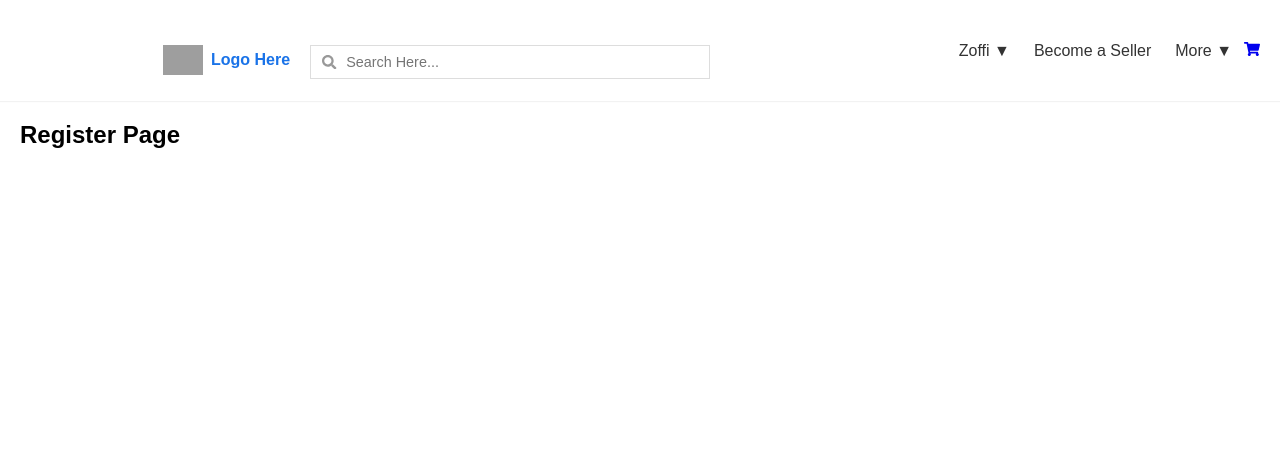
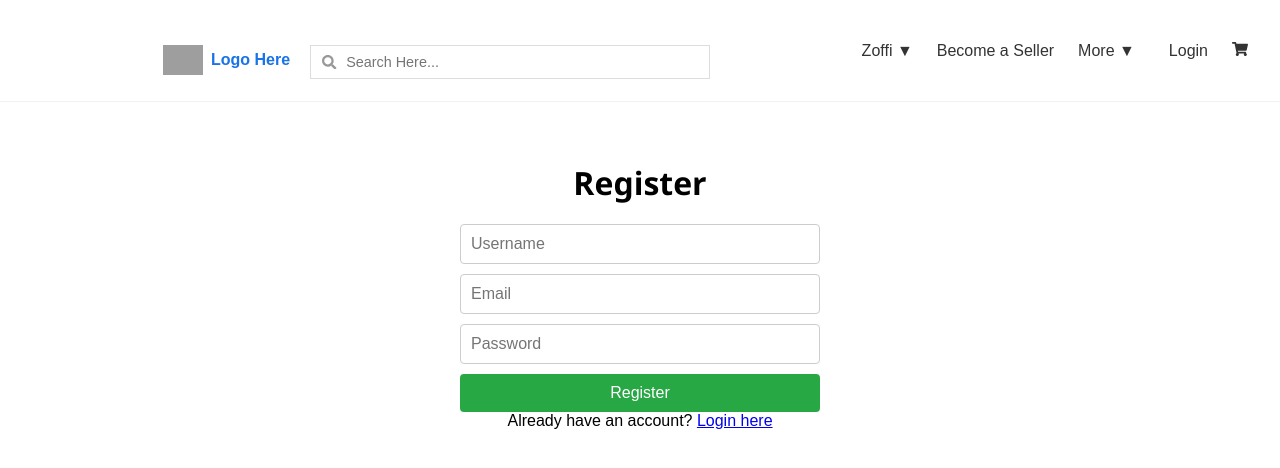
Before and after one commit to JoyelV/Ecommerce_React_App, a React (Vite) app: page /register in a window 1280 px wide. Shown: the top 468 px of the page. Built offline with nearby package versions, Linux system fonts and the light colour scheme; grey boxes are pictures that could not be loaded.

Commit message:
feat: updated Navbar with authentication and logout functionality

```diff
--- a/src/components/common/Navbar.css
+++ b/src/components/common/Navbar.css
@@ -93,6 +93,15 @@
 
 .cart-link {
   font-weight: bold;
+  color: #333;
+  text-decoration: none;
+  padding: 10px 12px;
+  position: relative;
+  transition: color 0.3s;
+}
+
+.cart-link:hover {
+  color: #1a73e8;
 }
 
 .navbar-dropdown {
@@ -140,6 +149,42 @@
 .navbar-dropdown-menu a:hover {
   background-color: #f5f5f5;
   color: #1a73e8;
+}
+
+.navbar-auth {
+  display: flex;
+  align-items: center;
+  margin-left: 10px;
+}
+
+.navbar-user {
+  font-size: 1rem;
+  color: #333;
+  margin-right: 10px;
+}
+
+.navbar-logout {
+  background: none;
+  border: none;
+  color: #dc3545;
+  font-size: 1rem;
+  cursor: pointer;
+  padding: 10px 12px;
+}
+
+.navbar-logout:hover {
+  color: #c82333;
+}
+
+.cart-badge {
+  position: absolute;
+  top: -5px;
+  right: -5px;
+  background-color: #ff4444;
+  color: white;
+  border-radius: 50%;
+  padding: 2px 6px;
+  font-size: 0.8em;
 }
 
 /* ===================== */
@@ -205,10 +250,17 @@
   }
 
   .navbar-link,
-  .navbar-dropdown-toggle {
+  .navbar-dropdown-toggle,
+  .navbar-user,
+  .navbar-logout {
     width: 100%;
     text-align: left;
     padding: 12px 20px;
+  }
+
+  .navbar-auth {
+    flex-direction: column;
+    align-items: flex-start;
   }
 
   .navbar-dropdown-menu {
--- a/src/components/common/Navbar.tsx
+++ b/src/components/common/Navbar.tsx
@@ -1,15 +1,31 @@
-import { useState } from 'react';
+import React, { useState } from 'react';
 import { Link, NavLink } from 'react-router-dom';
-import { FaSearch, FaBars, FaTimes, FaShoppingCart } from 'react-icons/fa';
+import { FaSearch, FaBars, FaTimes, FaShoppingCart, FaUser } from 'react-icons/fa';
 import './Navbar.css';
 import { useCart } from '../../context/CartContext';
+import { useAuth } from '../../context/AuthContext';
 
 const Navbar: React.FC = () => {
   const [isZoffiOpen, setIsZoffiOpen] = useState(false);
   const [isMoreOpen, setIsMoreOpen] = useState(false);
   const [isMobileMenuOpen, setIsMobileMenuOpen] = useState(false);
   const { cart } = useCart();
+  const { user, logout } = useAuth();
   const cartItemCount = cart.reduce((sum, item) => sum + item.quantity, 0);
+
+  const handleLogout = () => {
+    logout();
+    setIsMobileMenuOpen(false);
+  };
+
+  React.useEffect(() => {
+    const handleClickOutside = () => {
+      setIsZoffiOpen(false);
+      setIsMoreOpen(false);
+    };
+    document.addEventListener('click', handleClickOutside);
+    return () => document.removeEventListener('click', handleClickOutside);
+  }, []);
 
   return (
     <nav className="navbar">
@@ -45,26 +61,30 @@ const Navbar: React.FC = () => {
             <button
               type="button"
               className="navbar-dropdown-toggle"
-              onClick={() => setIsZoffiOpen(!isZoffiOpen)}
+              onClick={(e) => {
+                e.stopPropagation();
+                setIsZoffiOpen(!isZoffiOpen);
+                setIsMoreOpen(false); // Close other dropdown
+              }}
             >
               Zoffi ▼
             </button>
             {isZoffiOpen && (
               <ul className="navbar-dropdown-menu">
                 <li>
-                  <NavLink to="/category/men">Men</NavLink>
+                  <NavLink to="/category/men" onClick={() => setIsZoffiOpen(false)}>Men</NavLink>
                 </li>
                 <li>
-                  <NavLink to="/category/women">Women</NavLink>
+                  <NavLink to="/category/women" onClick={() => setIsZoffiOpen(false)}>Women</NavLink>
                 </li>
                 <li>
-                  <NavLink to="/category/electronics">Electronics</NavLink>
+                  <NavLink to="/category/electronics" onClick={() => setIsZoffiOpen(false)}>Electronics</NavLink>
                 </li>
               </ul>
             )}
           </div>
 
-          <NavLink to="/seller" className="navbar-link">
+          <NavLink to="/seller" className="navbar-link" onClick={() => setIsMobileMenuOpen(false)}>
             Become a Seller
           </NavLink>
 
@@ -72,26 +92,45 @@ const Navbar: React.FC = () => {
             <button
               type="button"
               className="navbar-dropdown-toggle"
-              onClick={() => setIsMoreOpen(!isMoreOpen)}
+              onClick={(e) => {
+                e.stopPropagation();
+                setIsMoreOpen(!isMoreOpen);
+                setIsZoffiOpen(false); // Close other dropdown
+              }}
             >
               More ▼
             </button>
             {isMoreOpen && (
               <ul className="navbar-dropdown-menu">
                 <li>
-                  <NavLink to="/about">About</NavLink>
+                  <NavLink to="/about" onClick={() => setIsMoreOpen(false)}>About</NavLink>
                 </li>
                 <li>
-                  <NavLink to="/contact">Contact</NavLink>
+                  <NavLink to="/contact" onClick={() => setIsMoreOpen(false)}>Contact</NavLink>
                 </li>
               </ul>
             )}
           </div>
 
-          <Link to="/cart" className="icon-button">
-          <FaShoppingCart />
-          {cartItemCount > 0 && <span className="cart-badge">{cartItemCount}</span>}
-        </Link>
+          <div className="navbar-auth">
+            {user ? (
+              <>
+                <span className="navbar-user">{user.username}</span>
+                <button className="navbar-logout" onClick={handleLogout}>
+                  Logout
+                </button>
+              </>
+            ) : (
+              <NavLink to="/login" className="navbar-link" onClick={() => setIsMobileMenuOpen(false)}>
+                Login
+              </NavLink>
+            )}
+          </div>
+
+          <Link to="/cart" className="cart-link" onClick={() => setIsMobileMenuOpen(false)}>
+            <FaShoppingCart />
+            {cartItemCount > 0 && <span className="cart-badge">{cartItemCount}</span>}
+          </Link>
         </div>
       </div>
     </nav>
--- /dev/null
+++ b/src/context/AuthContext.tsx
@@ -0,0 +1,57 @@
+import React, { createContext, useContext, useState, ReactNode } from 'react';
+
+interface User {
+  id: number;
+  username: string;
+  email: string;
+}
+
+interface AuthContextType {
+  user: User | null;
+  login: (email: string, password: string) => boolean;
+  register: (username: string, email: string, password: string) => boolean;
+  logout: () => void;
+}
+
+const AuthContext = createContext<AuthContextType | undefined>(undefined);
+
+const users: User[] = []; // In-memory store for demo
+
+export const AuthProvider: React.FC<{ children: ReactNode }> = ({ children }) => {
+  const [user, setUser] = useState<User | null>(null);
+
+  const login = (email: string, password: string): boolean => {
+    const foundUser = users.find((u) => u.email === email && password === 'password123'); // Simple check
+    if (foundUser) {
+      setUser(foundUser);
+      return true;
+    }
+    return false;
+  };
+
+  const register = (username: string, email: string, password: string): boolean => {
+    if (users.find((u) => u.email === email)) return false;
+    const newUser: User = { id: users.length + 1, username, email };
+    users.push(newUser);
+    setUser(newUser);
+    return true;
+  };
+
+  const logout = () => {
+    setUser(null);
+  };
+
+  return (
+    <AuthContext.Provider value={{ user, login, register, logout }}>
+      {children}
+    </AuthContext.Provider>
+  );
+};
+
+export const useAuth = () => {
+  const context = useContext(AuthContext);
+  if (!context) {
+    throw new Error('useAuth must be used within an AuthProvider');
+  }
+  return context;
+};
--- a/src/main.tsx
+++ b/src/main.tsx
@@ -3,11 +3,14 @@ import ReactDOM from 'react-dom/client';
 import App from './App';
 import './index.css';
 import { CartProvider } from './context/CartContext';
+import { AuthProvider } from './context/AuthContext';
 
 ReactDOM.createRoot(document.getElementById('root')!).render(
   <React.StrictMode>
-    <CartProvider>
-      <App />
-    </CartProvider>
+    <AuthProvider>
+      <CartProvider>
+        <App />
+      </CartProvider>
+    </AuthProvider>
   </React.StrictMode>
 );
--- /dev/null
+++ b/src/pages/Login.css
@@ -0,0 +1,51 @@
+.login-page {
+  max-width: 400px;
+  margin: 20px auto;
+  padding: 20px;
+  text-align: center;
+}
+
+.login-page h2 {
+  font-size: 2em;
+  margin-bottom: 20px;
+  font-family: 'Segoe UI', sans-serif;
+}
+
+.login-form {
+  display: flex;
+  flex-direction: column;
+  gap: 10px;
+}
+
+.login-input {
+  padding: 10px;
+  border: 1px solid #ccc;
+  border-radius: 4px;
+  font-size: 1em;
+}
+
+.login-button {
+  padding: 10px;
+  background-color: #007bff;
+  color: white;
+  border: none;
+  border-radius: 4px;
+  cursor: pointer;
+  font-size: 1em;
+}
+
+.login-button:hover {
+  background-color: #0056b3;
+}
+
+.error-message {
+  color: #dc3545;
+  margin-bottom: 10px;
+}
+
+@media (max-width: 768px) {
+  .login-page {
+    margin: 10px;
+    padding: 10px;
+  }
+}
--- a/src/pages/Login.tsx
+++ b/src/pages/Login.tsx
@@ -1,5 +1,52 @@
+import React, { useState } from 'react';
+import { useNavigate, Link } from 'react-router-dom';
+import { useAuth } from '../context/AuthContext';
+import './Login.css';
+
 const Login: React.FC = () => {
-  return <h2>Login Page</h2>;
+  const [email, setEmail] = useState('');
+  const [password, setPassword] = useState('');
+  const [error, setError] = useState<string | null>(null);
+  const { login } = useAuth();
+  const navigate = useNavigate();
+
+  const handleSubmit = (e: React.FormEvent) => {
+    e.preventDefault();
+    if (login(email, password)) {
+      navigate('/');
+    } else {
+      setError('Invalid email or password');
+    }
+  };
+
+  return (
+    <div className="login-page">
+      <h2>Login</h2>
+      {error && <p className="error-message">{error}</p>}
+      <form onSubmit={handleSubmit} className="login-form">
+        <input
+          type="email"
+          value={email}
+          onChange={(e) => setEmail(e.target.value)}
+          placeholder="Email"
+          className="login-input"
+          required
+        />
+        <input
+          type="password"
+          value={password}
+          onChange={(e) => setPassword(e.target.value)}
+          placeholder="Password"
+          className="login-input"
+          required
+        />
+        <button type="submit" className="login-button">Login</button>
+      </form>
+      <p>
+        Don't have an account? <Link to="/register">Register here</Link>
+      </p>
+    </div>
+  );
 };
 
 export default Login;
--- /dev/null
+++ b/src/pages/Register.css
@@ -0,0 +1,51 @@
+.register-page {
+  max-width: 400px;
+  margin: 20px auto;
+  padding: 20px;
+  text-align: center;
+}
+
+.register-page h2 {
+  font-size: 2em;
+  margin-bottom: 20px;
+  font-family: 'Segoe UI', sans-serif;
+}
+
+.register-form {
+  display: flex;
+  flex-direction: column;
+  gap: 10px;
+}
+
+.register-input {
+  padding: 10px;
+  border: 1px solid #ccc;
+  border-radius: 4px;
+  font-size: 1em;
+}
+
+.register-button {
+  padding: 10px;
+  background-color: #28a745;
+  color: white;
+  border: none;
+  border-radius: 4px;
+  cursor: pointer;
+  font-size: 1em;
+}
+
+.register-button:hover {
+  background-color: #218838;
+}
+
+.error-message {
+  color: #dc3545;
+  margin-bottom: 10px;
+}
+
+@media (max-width: 768px) {
+  .register-page {
+    margin: 10px;
+    padding: 10px;
+  }
+}
--- a/src/pages/Register.tsx
+++ b/src/pages/Register.tsx
@@ -1,5 +1,61 @@
+import React, { useState } from 'react';
+import { useNavigate, Link } from 'react-router-dom';
+import { useAuth } from '../context/AuthContext';
+import './Register.css';
+
 const Register: React.FC = () => {
-  return <h2>Register Page</h2>;
+  const [username, setUsername] = useState('');
+  const [email, setEmail] = useState('');
+  const [password, setPassword] = useState('');
+  const [error, setError] = useState<string | null>(null);
+  const { register } = useAuth();
+  const navigate = useNavigate();
+
+  const handleSubmit = (e: React.FormEvent) => {
+    e.preventDefault();
+    if (register(username, email, password)) {
+      navigate('/login');
+    } else {
+      setError('Email already in use');
+    }
+  };
+
+  return (
+    <div className="register-page">
+      <h2>Register</h2>
+      {error && <p className="error-message">{error}</p>}
+      <form onSubmit={handleSubmit} className="register-form">
+        <input
+          type="text"
+          value={username}
+          onChange={(e) => setUsername(e.target.value)}
+          placeholder="Username"
+          className="register-input"
+          required
+        />
+        <input
+          type="email"
+          value={email}
+          onChange={(e) => setEmail(e.target.value)}
+          placeholder="Email"
+          className="register-input"
+          required
+        />
+        <input
+          type="password"
+          value={password}
+          onChange={(e) => setPassword(e.target.value)}
+          placeholder="Password"
+          className="register-input"
+          required
+        />
+        <button type="submit" className="register-button">Register</button>
+      </form>
+      <p>
+        Already have an account? <Link to="/login">Login here</Link>
+      </p>
+    </div>
+  );
 };
 
 export default Register;
```
Also changed, not shown: src/pages/Checkout.tsx (+9 -1 lines).
